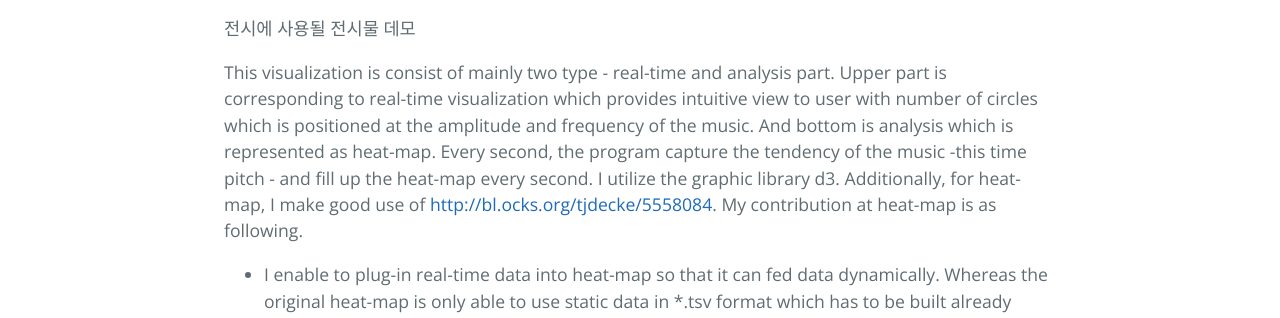
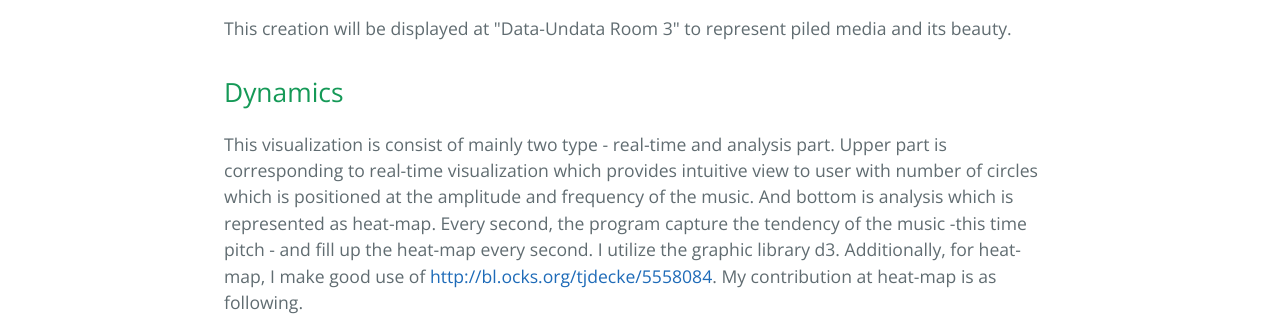
Before and after one commit to soyapark45/ctp403, a plain HTML site: page index.html in a window 1280 px wide. Shown: the part 470-788 px from the top of the page. Drawn offline with nearby package versions, Linux system fonts and the light colour scheme.

```diff
--- a/index.html
+++ b/index.html
@@ -22,7 +22,10 @@
       <h1>
 <a id="ctp403" class="anchor" href="#ctp403" aria-hidden="true"><span aria-hidden="true" class="octicon octicon-link"></span></a>ctp403</h1>
 
-<p>전시에 사용될 전시물 데모</p>
+<p>This creation will be displayed at "Data-Undata Room 3" to represent piled media and its beauty. </p>
+
+<h2>
+<a id="dynamics" class="anchor" href="#dynamics" aria-hidden="true"><span aria-hidden="true" class="octicon octicon-link"></span></a>Dynamics</h2>
 
 <p>This visualization is consist of mainly two type - real-time and analysis part. Upper part is corresponding to real-time visualization which provides intuitive view to user with number of circles which is positioned at the amplitude and frequency of the music. And bottom is analysis which is represented as heat-map. Every second, the program capture the tendency of the music -this time pitch - and fill up the heat-map every second.
 I utilize the graphic library d3. Additionally, for heat-map, I make good use of <a href="http://bl.ocks.org/tjdecke/5558084">http://bl.ocks.org/tjdecke/5558084</a>. My contribution at heat-map is as following. </p>
--- a/params.json
+++ b/params.json
@@ -1,6 +1,6 @@
 {
   "name": "Ctp403",
   "tagline": "전시에 사용될 전시물 데모",
-  "body": "# ctp403\r\n전시에 사용될 전시물 데모\r\n\r\nThis visualization is consist of mainly two type - real-time and analysis part. Upper part is corresponding to real-time visualization which provides intuitive view to user with number of circles which is positioned at the amplitude and frequency of the music. And bottom is analysis which is represented as heat-map. Every second, the program capture the tendency of the music -this time pitch - and fill up the heat-map every second. \r\nI utilize the graphic library d3. Additionally, for heat-map, I make good use of http://bl.ocks.org/tjdecke/5558084. My contribution at heat-map is as following. \r\n* I enable to plug-in real-time data into heat-map so that it can fed data dynamically. Whereas the original heat-map is only able to use static data in *.tsv format which has to be built already before being used. \r\n* User could analyze overall atmosphere of music while playing music. \r\n* For this project, I only plug pitch but it could be potentially used for any other factors of music.\r\n\r\nView demo at http://soyapark45.github.io/ctp403/demo.html \r\n\r\n![alt tag](https://cloud.githubusercontent.com/assets/3036721/15880958/1e42ff68-2d6d-11e6-9d5a-d21c0c8a1321.png)\r\n",
+  "body": "# ctp403\r\nThis creation will be displayed at \"Data-Undata Room 3\" to represent piled media and its beauty. \r\n\r\n## Dynamics\r\nThis visualization is consist of mainly two type - real-time and analysis part. Upper part is corresponding to real-time visualization which provides intuitive view to user with number of circles which is positioned at the amplitude and frequency of the music. And bottom is analysis which is represented as heat-map. Every second, the program capture the tendency of the music -this time pitch - and fill up the heat-map every second. \r\nI utilize the graphic library d3. Additionally, for heat-map, I make good use of http://bl.ocks.org/tjdecke/5558084. My contribution at heat-map is as following. \r\n* I enable to plug-in real-time data into heat-map so that it can fed data dynamically. Whereas the original heat-map is only able to use static data in *.tsv format which has to be built already before being used. \r\n* User could analyze overall atmosphere of music while playing music. \r\n* For this project, I only plug pitch but it could be potentially used for any other factors of music.\r\n\r\nView demo at http://soyapark45.github.io/ctp403/demo.html \r\n\r\n![alt tag](https://cloud.githubusercontent.com/assets/3036721/15880958/1e42ff68-2d6d-11e6-9d5a-d21c0c8a1321.png)\r\n",
   "note": "Don't delete this file! It's used internally to help with page regeneration."
 }
```
